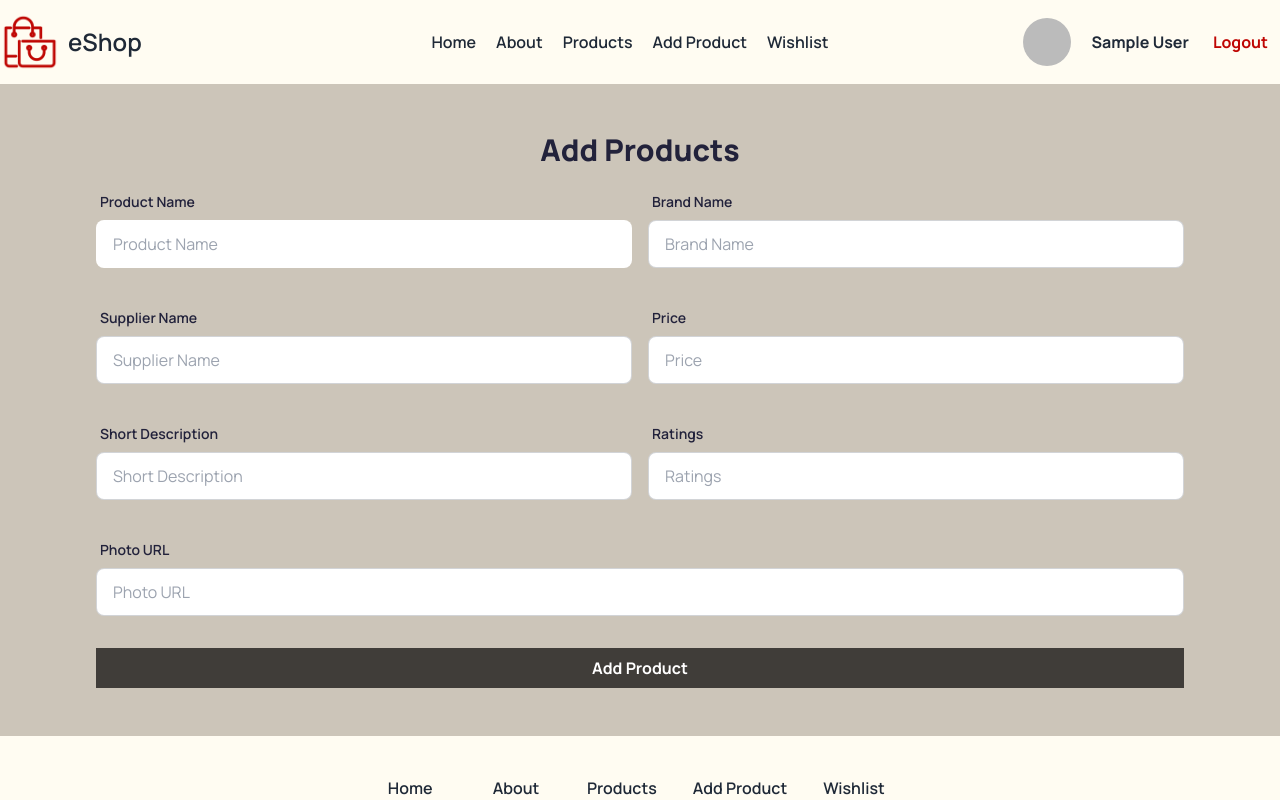
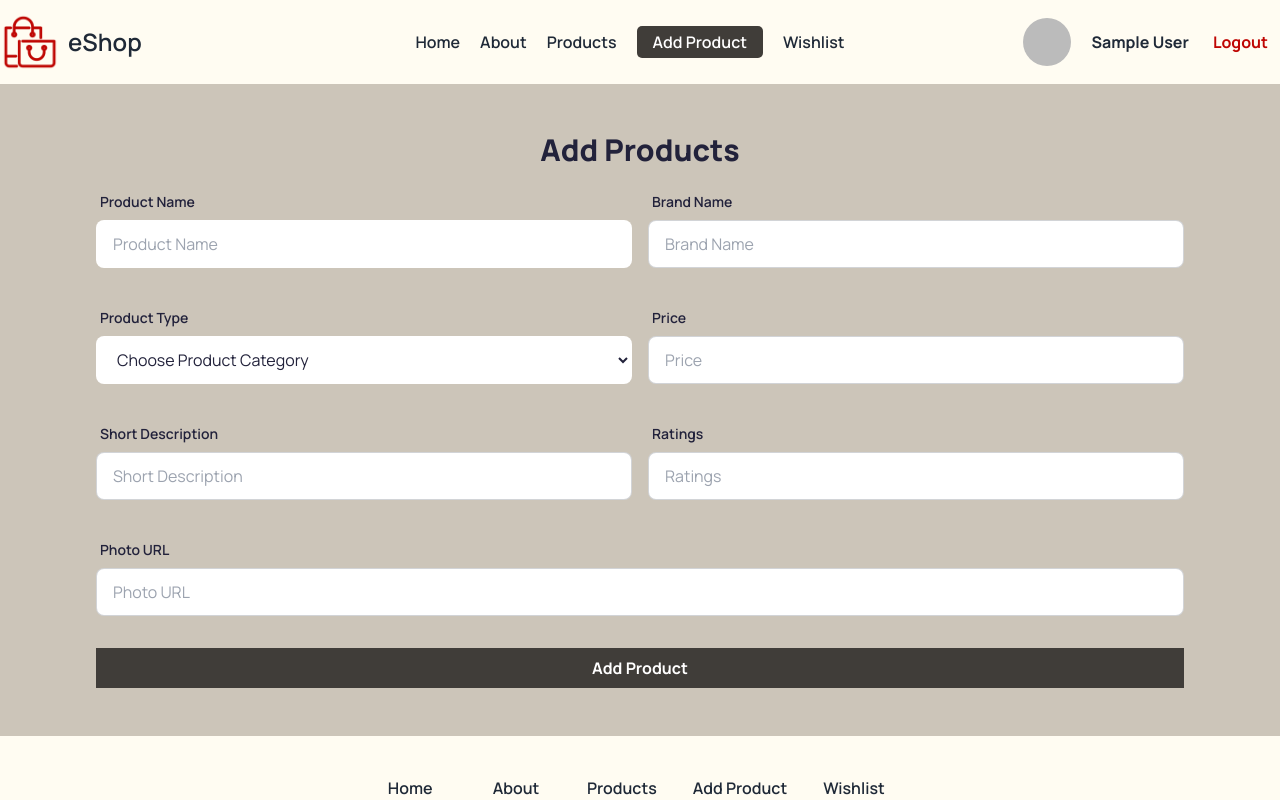
Before and after one commit to Bipon-Roy/e-shop-client, a React (Vite) app: page /addProducts in a window 1280 px wide. Shown: the top 800 px of the page. Built offline with nearby package versions, Linux system fonts and the light colour scheme; no server answers; sample sign-in values are in the browser's storage.

Commit message:
Updated AddProducts page design

```diff
--- a/src/pages/AddProduct/AddProduct.jsx
+++ b/src/pages/AddProduct/AddProduct.jsx
@@ -76,16 +76,20 @@ const AddProduct = () => {
                         <div className="form-control md:w-1/2">
                             <label className="label">
                                 <span className="label-text text-[#22223b] font-semibold">
-                                    Supplier Name
+                                    Product Type
                                 </span>
                             </label>
-
-                            <input
-                                type="text"
-                                name="supplier"
-                                placeholder="Supplier Name"
-                                className="input input-bordered w-full"
-                            />
+                            <select
+                                name="type"
+                                className=" w-full input"
+                                placeholder="Choose Product Type"
+                            >
+                                <option value="">Choose Product Category</option>
+                                <option value="Phone">Phone</option>
+                                <option value="Watch">Watch</option>
+                                <option value="Laptop">Laptop</option>
+                                <option value="Headphones">Headphones</option>
+                            </select>
                         </div>
                         <div className="form-control md:w-1/2 ml-4">
                             <label className="label">
--- a/src/pages/Shared/Navbar/Navbar.css
+++ b/src/pages/Shared/Navbar/Navbar.css
@@ -0,0 +1,6 @@
+nav a.active {
+    background-color: #403d39;
+    color: white;
+    padding: 5px 16px;
+    border-radius: 5px;
+}
```
